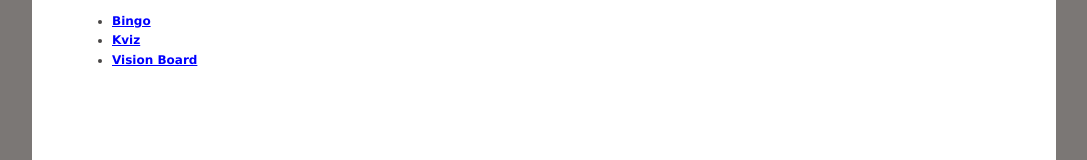
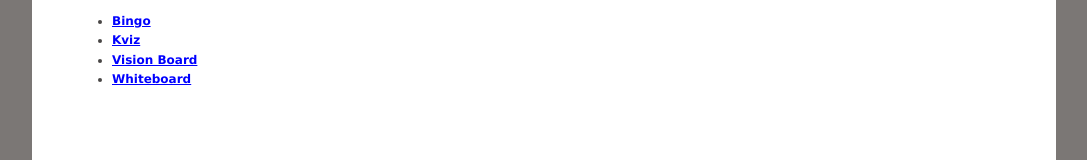
Before and after one commit to osmanhodzic/WP_1_amina_osmanhodzic, a plain HTML site: page StudentFunZone.html in a window 1280 px wide. Shown: the part 176-336 px from the top of the page, without its empty margins (96-1183 px from the left). Drawn offline with Linux system fonts and the light colour scheme.

Commit message:
Update StudentFunZone.html
dodana druga vjezba "whiteboard"

```diff
--- a/StudentFunZone.html
+++ b/StudentFunZone.html
@@ -34,10 +34,12 @@
             <li><a href="bingo.html">Bingo</a></li>
             <li><a href="kviz.html">Kviz</a></li>
             <li><a href="visionboard.html">Vision Board</a></li>
+			<li><a href="whiteboard.html">Whiteboard</a></li>
 
         </ul>
     </article>
         </div>
     </body>
      <footer>&copy; Internacionalna poslovno-informaciona akademija Tuzla</footer>
+
 </html>
```
